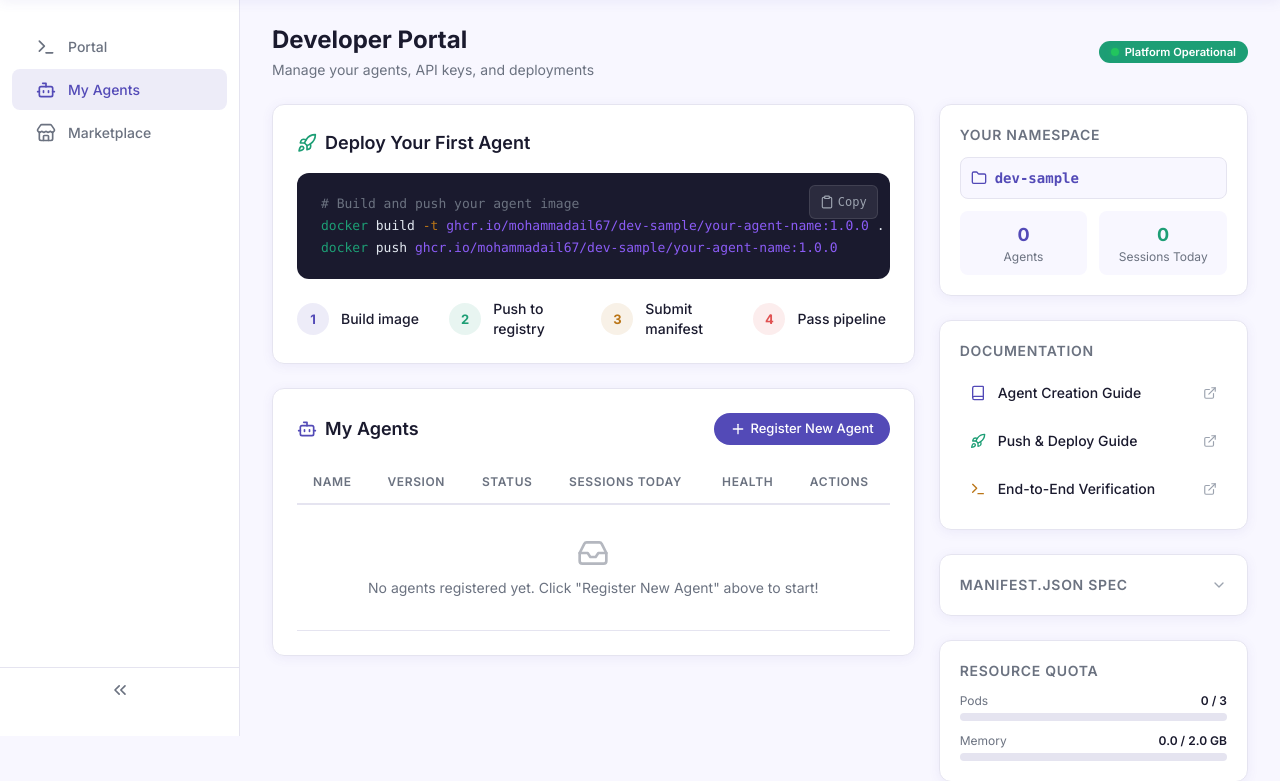
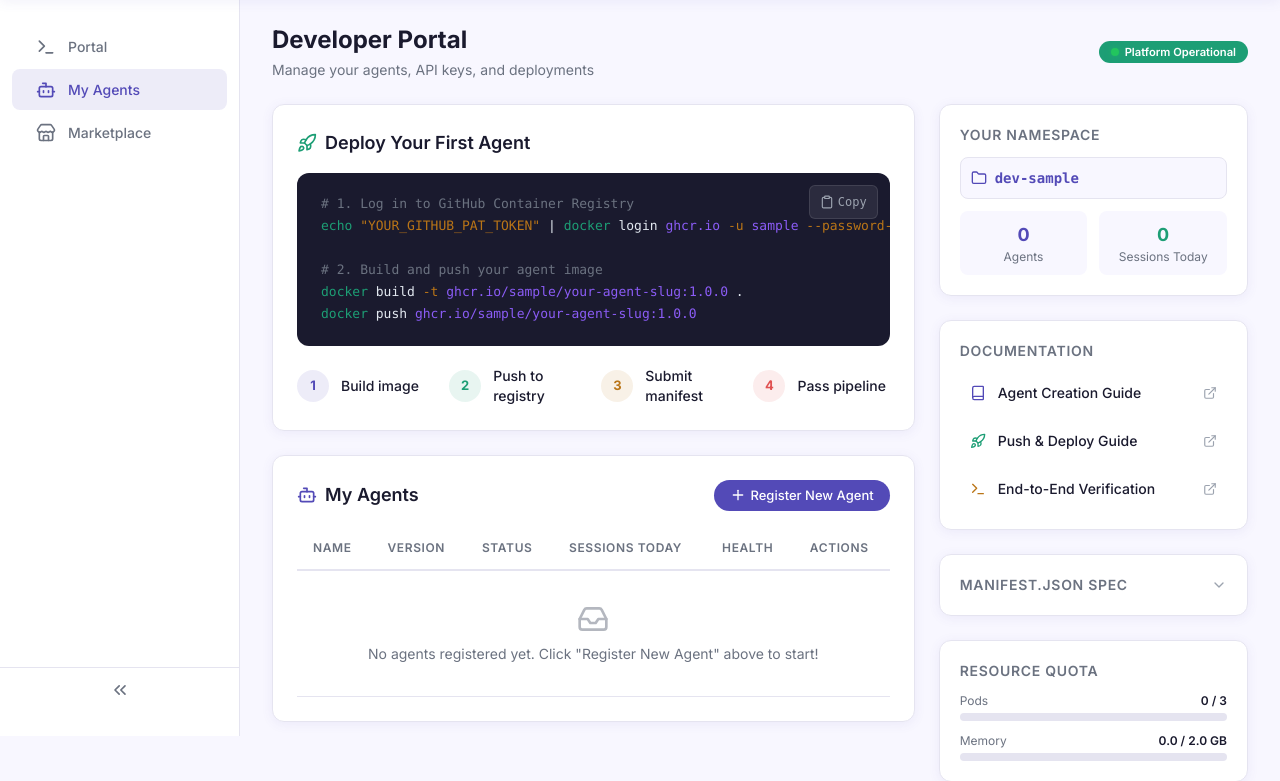
Before and after one commit to MohammadAil67/excellstudy, a Django app: page /developer/ in a window 1280 px wide. Shown: the part 64-845 px from the top of the page. Run offline with Django 5.2, Linux system fonts and the light colour scheme; the visitor is signed in with stand-in values (Sample User, id 1); data comes from the database, SQL or seed files in the repository; data that the repository does not hold is empty; some libraries are stand-ins or nearby versions.

Commit message:
Add GitHub Username field to registration form and display tailor-made terminal commands

```diff
--- a/apps/developer/forms.py
+++ b/apps/developer/forms.py
@@ -30,6 +30,12 @@ class AgentRegistrationForm(forms.ModelForm):
         help_text="Comma-separated list of capabilities."
     )
 
+    github_username = forms.CharField(
+        required=False,
+        widget=forms.TextInput(attrs={'placeholder': 'e.g. ShafayatHossain423', 'class': 'form-input'}),
+        help_text="Your exact GitHub handle for GHCR image tags."
+    )
+
     class Meta:
         model = AgentRegistry
         fields = ['name', 'input_type', 'output_types', 'subject_areas', 'age_groups', 'capabilities']
--- a/apps/developer/views.py
+++ b/apps/developer/views.py
@@ -50,6 +50,11 @@ class RegisterAgentView(LoginRequiredMixin, View):
 
         form = AgentRegistrationForm(request.POST)
         if form.is_valid():
+            gh_user = form.cleaned_data.get('github_username', '').strip()
+            if gh_user and developer:
+                developer.github_username = gh_user
+                developer.save()
+
             agent = form.save(commit=False)
             agent.developer = developer
             agent.status = 'pending'
--- a/edtech_platform/templates/developer/portal.html
+++ b/edtech_platform/templates/developer/portal.html
@@ -139,9 +139,12 @@
         <button class="copy-btn" onclick="copyCode()">
           <i data-lucide="clipboard" class="w-3.5 h-3.5"></i> Copy
         </button>
-        <pre id="quick-start-code"><span class="comment"># Build and push your agent image</span>
-<span class="cmd">docker</span> build <span class="flag">-t</span> <span class="url">ghcr.io/mohammadail67/{{ developer.namespace }}/your-agent-name:1.0.0</span> .
-<span class="cmd">docker</span> push <span class="url">ghcr.io/mohammadail67/{{ developer.namespace }}/your-agent-name:1.0.0</span></pre>
+        <pre id="quick-start-code"><span class="comment"># 1. Log in to GitHub Container Registry</span>
+<span class="cmd">echo</span> <span class="flag">"YOUR_GITHUB_PAT_TOKEN"</span> | <span class="cmd">docker</span> login <span class="url">ghcr.io</span> <span class="flag">-u</span> <span class="url">{{ developer.gh_username }}</span> <span class="flag">--password-stdin</span>
+
+<span class="comment"># 2. Build and push your agent image</span>
+<span class="cmd">docker</span> build <span class="flag">-t</span> <span class="url">ghcr.io/{{ developer.gh_username }}/your-agent-slug:1.0.0</span> .
+<span class="cmd">docker</span> push <span class="url">ghcr.io/{{ developer.gh_username }}/your-agent-slug:1.0.0</span></pre>
       </div>
       <!-- Steps -->
       <div class="grid grid-cols-2 md:grid-cols-4 gap-4 mt-5">
```
Also changed, not shown: edtech_platform/templates/developer/register_agent.html (+10 -0 lines).
